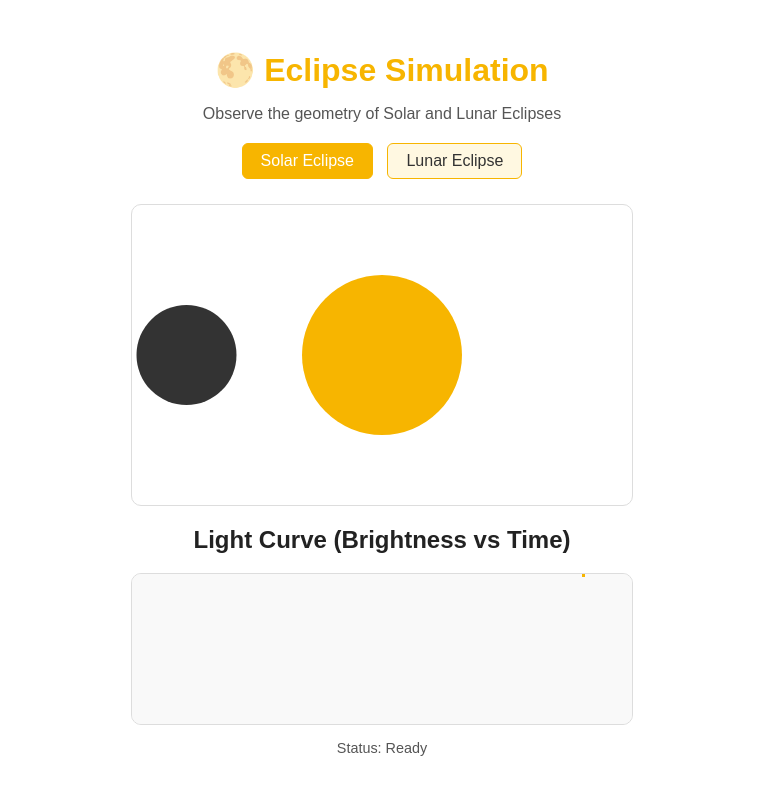
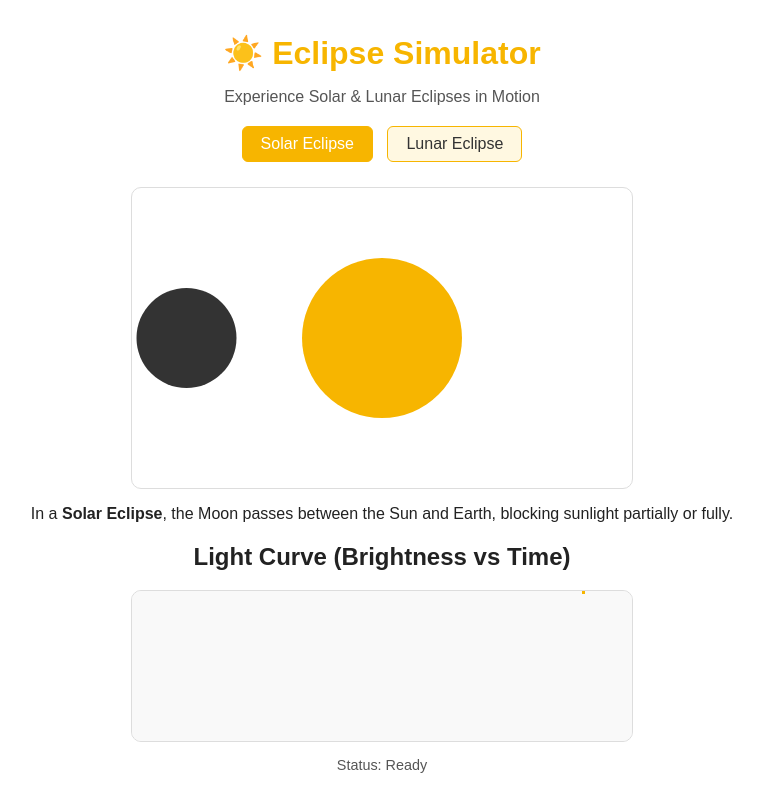
Before and after one commit to dhruvdhonde/eclipse-simulator, a plain HTML site: page index.html in a window 1280 px wide. Shown: the whole page, without its empty margins (258-1019 px from the left). Drawn offline with Linux system fonts and the light colour scheme.

Commit message:
Update title and subtitle in index.html

```diff
--- a/index.html
+++ b/index.html
@@ -8,8 +8,8 @@
 </head>
 <body>
   <div class="container">
-    <h1>🌕 Eclipse Simulation</h1>
-    <p class="subtitle">Observe the geometry of Solar and Lunar Eclipses</p>
+    <h1>☀️ Eclipse Simulator</h1>
+    <p class="subtitle">Experience Solar & Lunar Eclipses in Motion</p>
 
     <div class="controls">
       <button id="solarBtn" class="active">Solar Eclipse</button>
@@ -18,6 +18,10 @@
 
     <canvas id="canvas"></canvas>
 
+    <div class="infoBox" id="infoBox">
+      <p>In a <b>Solar Eclipse</b>, the Moon passes between the Sun and Earth, blocking sunlight partially or fully.</p>
+    </div>
+
     <div class="lightcurve">
       <h2>Light Curve (Brightness vs Time)</h2>
       <canvas id="curveCanvas"></canvas>
@@ -25,7 +29,6 @@
 
     <p class="status">Status: <span id="statusText">Ready</span></p>
   </div>
-
   <script src="script.js"></script>
 </body>
 </html>
```
